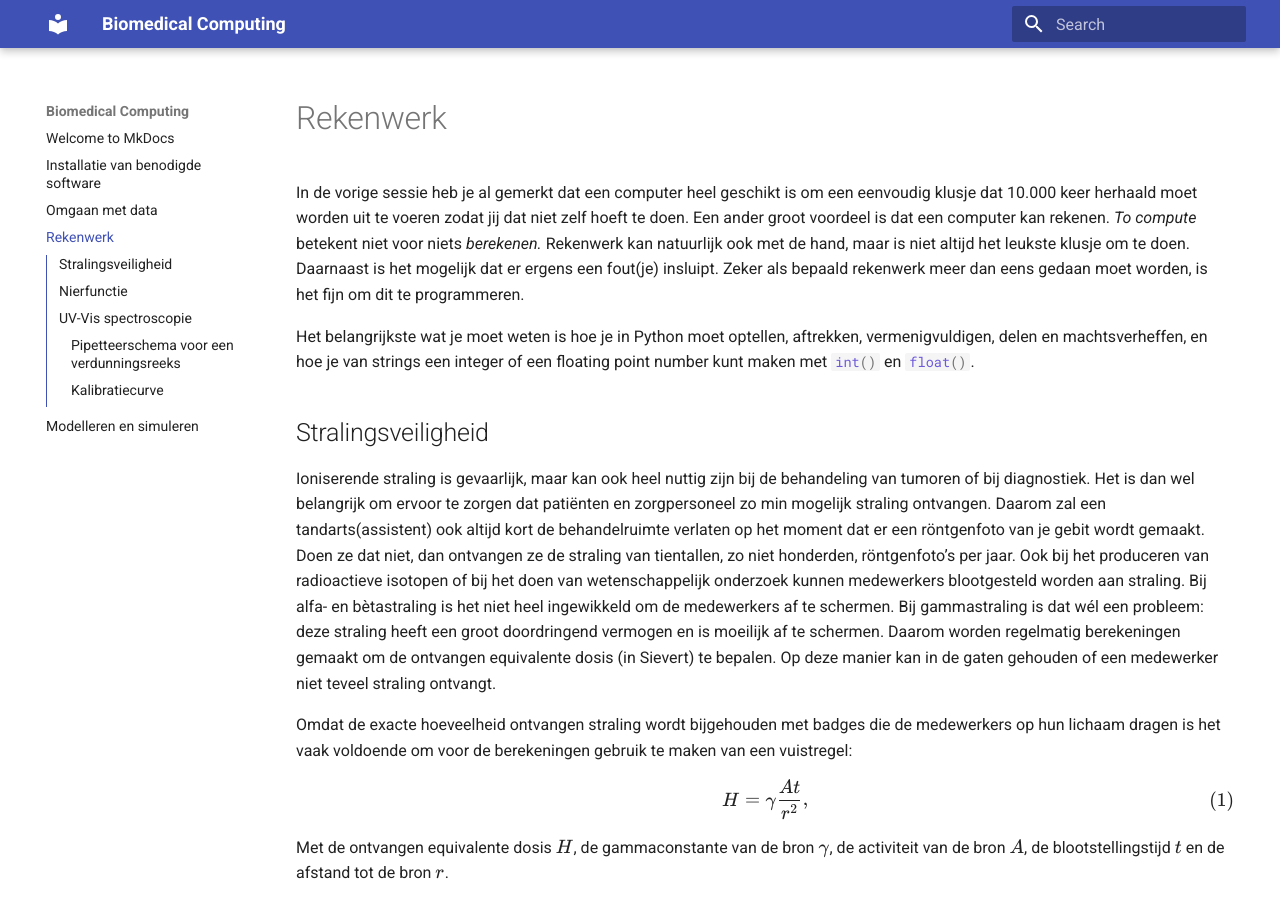
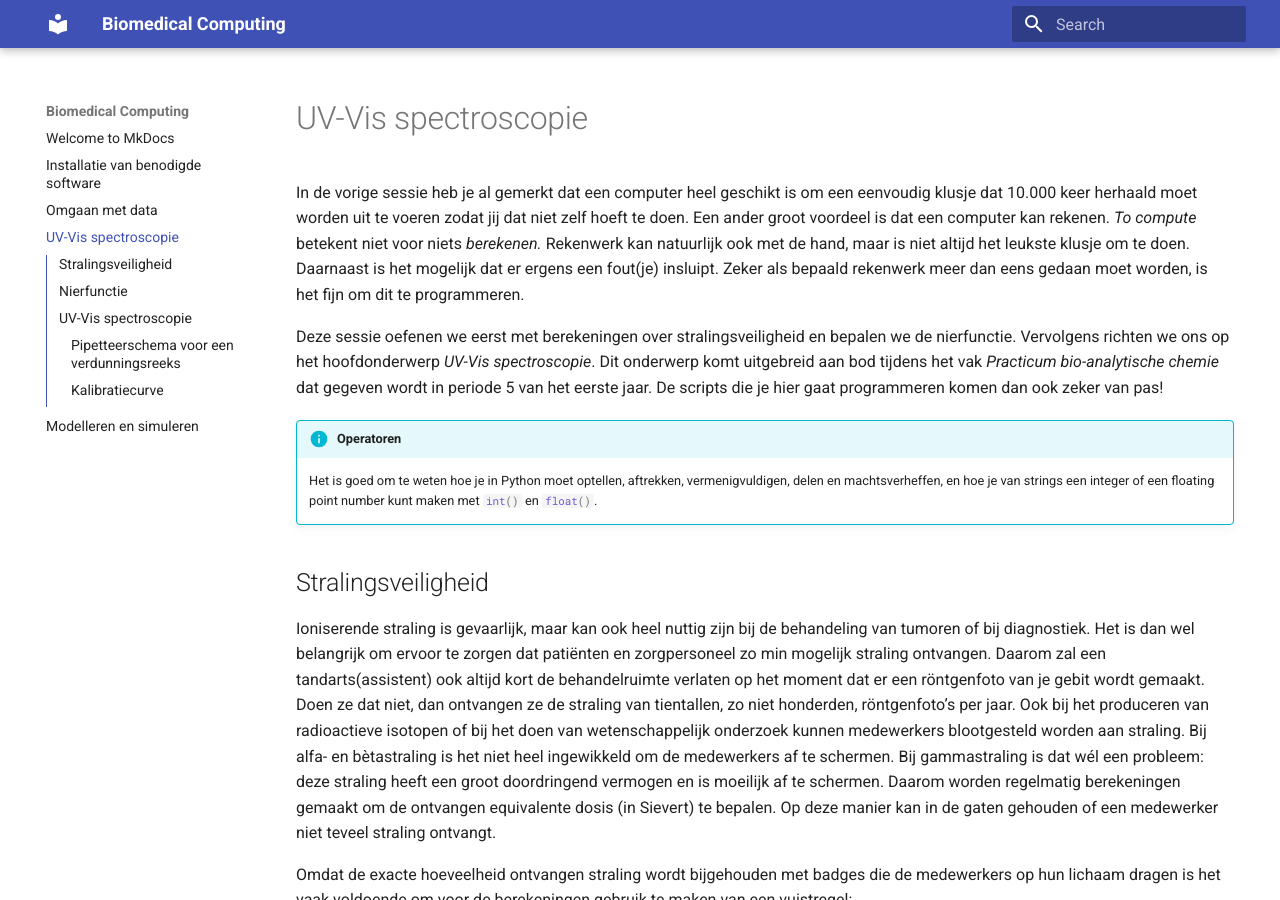
Before and after one commit to NatuurkundePracticumAmsterdam/biomedicalcomputing, an MkDocs documentation site: the page built from docs/uv-vis-spectroscopie.md, in a window 1280 px wide and 900 px high. Built offline with MkDocs 1.6.1 and Material for MkDocs 9.7.7, drawn with Linux system fonts in a browser that asks for light colours.

Commit message:
Hoofdstuk rekenwerk hernoemd

```diff
--- a/docs/rekenwerk.md
+++ b/docs/uv-vis-spectroscopie.md
@@ -1,8 +1,12 @@
-# Rekenwerk
+# UV-Vis spectroscopie
 
 In de vorige sessie heb je al gemerkt dat een computer heel geschikt is om een eenvoudig klusje dat 10.000 keer herhaald moet worden uit te voeren zodat jij dat niet zelf hoeft te doen. Een ander groot voordeel is dat een computer kan rekenen. _To compute_ betekent niet voor niets _berekenen._ Rekenwerk kan natuurlijk ook met de hand, maar is niet altijd het leukste klusje om te doen. Daarnaast is het mogelijk dat er ergens een fout(je) insluipt. Zeker als bepaald rekenwerk meer dan eens gedaan moet worden, is het fijn om dit te programmeren.
 
-Het belangrijkste wat je moet weten is hoe je in Python moet optellen, aftrekken, vermenigvuldigen, delen en machtsverheffen, en hoe je van strings een integer of een floating point number kunt maken met `#!py int()` en `#!py float()`.
+Deze sessie oefenen we eerst met berekeningen over stralingsveiligheid en bepalen we de nierfunctie. Vervolgens richten we ons op het hoofdonderwerp _UV-Vis spectroscopie_. Dit onderwerp komt uitgebreid aan bod tijdens het vak _Practicum bio-analytische chemie_ dat gegeven wordt in periode 5 van het eerste jaar. De scripts die je hier gaat programmeren komen dan ook zeker van pas!
+
+!!! info "Operatoren"
+
+    Het is goed om te weten hoe je in Python moet optellen, aftrekken, vermenigvuldigen, delen en machtsverheffen, en hoe je van strings een integer of een floating point number kunt maken met `#!py int()` en `#!py float()`.
 
 ## Stralingsveiligheid
 
--- a/mkdocs.yml
+++ b/mkdocs.yml
@@ -58,7 +58,7 @@ nav:
   - index.md
   - installatie.md
   - omgaan-met-data.md
-  - rekenwerk.md
+  - uv-vis-spectroscopie.md
   - modelleren-simuleren.md
 
 extra:
```
